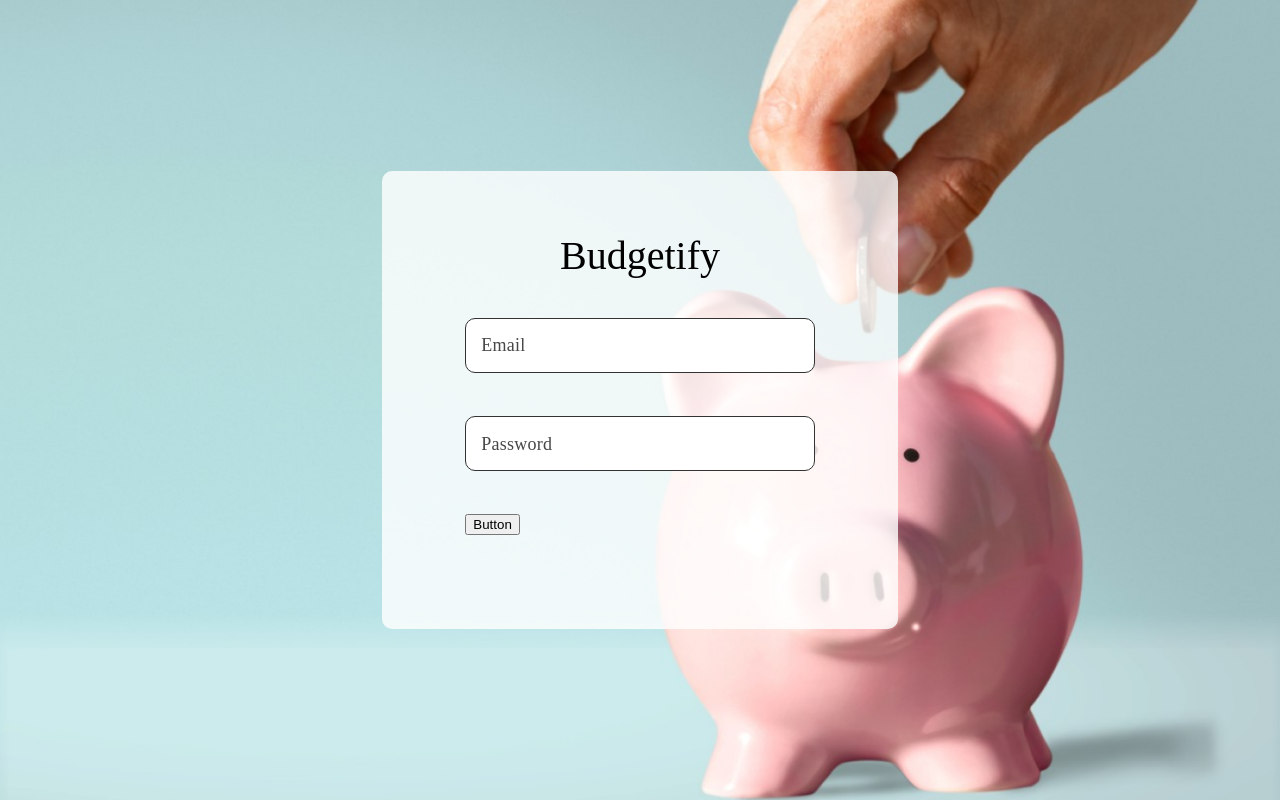
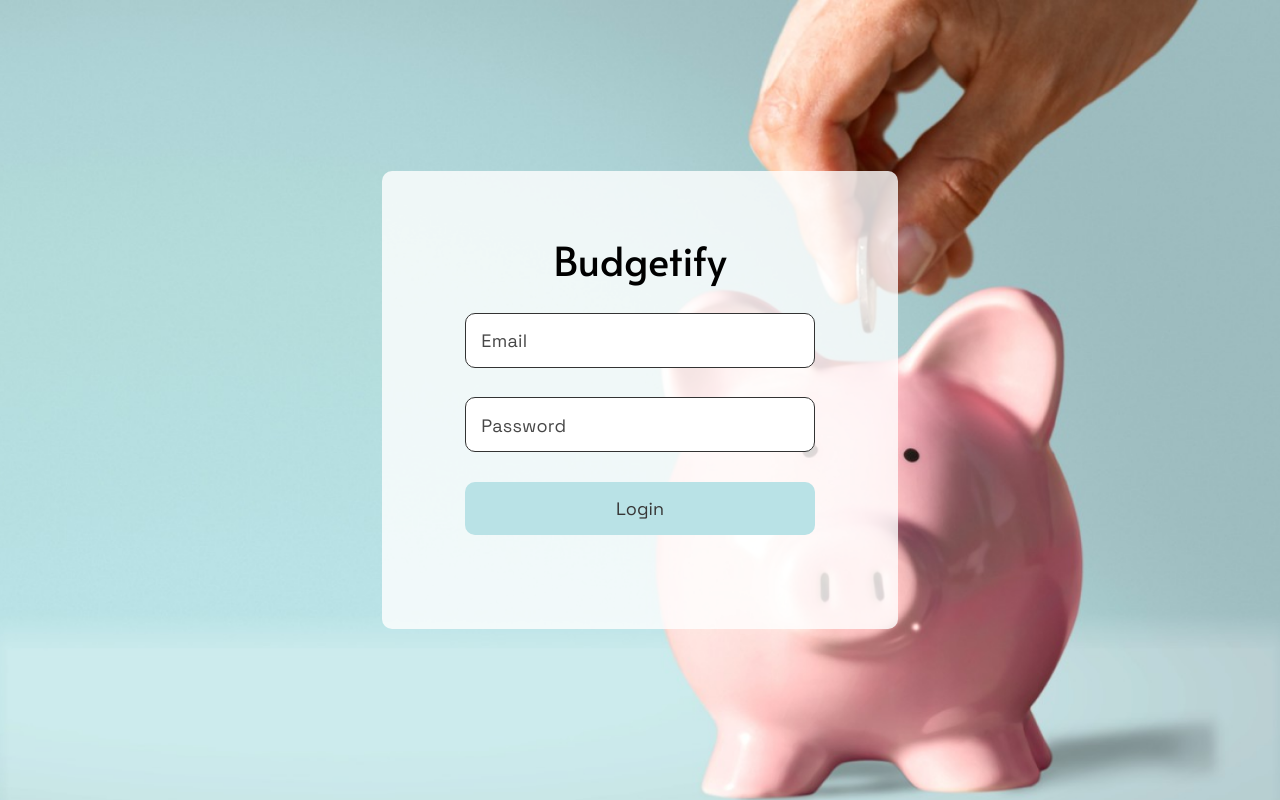
Before and after one commit to Baxromxoja16/piggybank, an Angular app: page /auth in a window 1280 px wide. Built offline with nearby package versions, Linux system fonts and the light colour scheme.

Commit message:
feat: added fonts

```diff
--- a/src/app/auth/login/login.component.html
+++ b/src/app/auth/login/login.component.html
@@ -12,7 +12,7 @@
         <input type="password" id="password" appUp class="input" />
       </div>
       <div class="form-field">
-        <input type="button" id="btn" class="btn" value="Button" />
+        <input type="button" id="btn" class="btn" value="Login" />
       </div>
     </form>
   </div>
--- a/src/app/auth/login/login.component.scss
+++ b/src/app/auth/login/login.component.scss
@@ -70,4 +70,19 @@ form {
     font-size: 12px;
     color: #333;
   }
+
+  .btn {
+    border-radius: 10px;
+    background: #b9e2e6;
+    color: #373737;
+    font-family: Space Grotesk;
+    font-size: 18px;
+    font-style: normal;
+    font-weight: 400;
+    line-height: normal;
+    width: 100%;
+    padding: 15px 0;
+    outline: none;
+    border: none;
+  }
 }
--- a/src/styles.scss
+++ b/src/styles.scss
@@ -1,4 +1,6 @@
 /* You can add global styles to this file, and also import other style files */
+@import url('https://fonts.googleapis.com/css2?family=Alata&display=swap');
+@import url('https://fonts.googleapis.com/css2?family=Alata&family=Space+Grotesk:wght@300;400;500;600;700&display=swap');
 
 html, body { height: 100%; }
 body { margin: 0; font-family: Roboto, "Helvetica Neue", sans-serif; }
```
